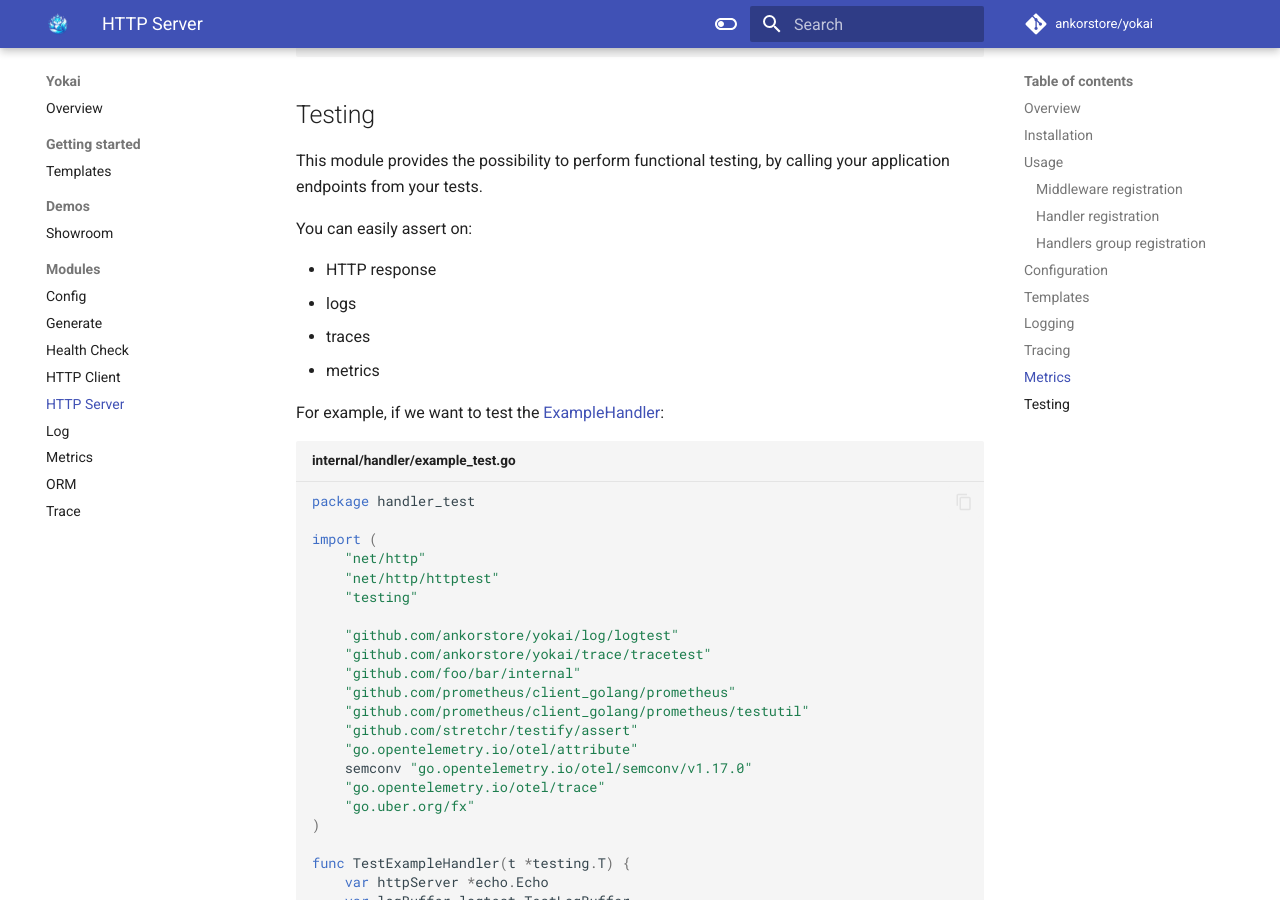
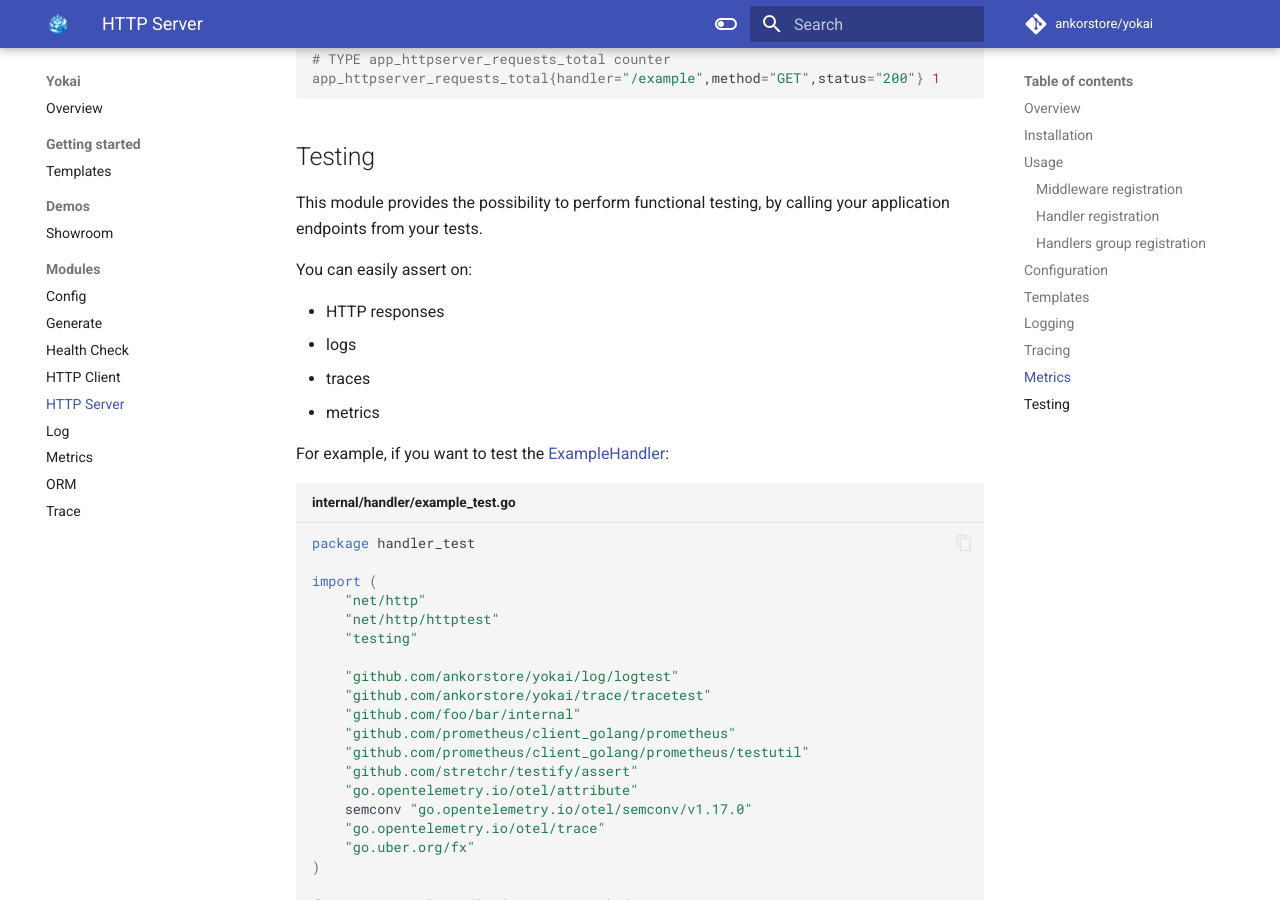
Before and after one commit to ankorstore/yokai, an MkDocs documentation site: the page built from docs/modules/fxhttpserver.md, in a window 1280 px wide and 900 px high, scrolled down 10748 px. Built offline with MkDocs 1.6.1 and Material for MkDocs 9.7.7, drawn with Linux system fonts in a browser that asks for light colours; comment, search, counter and statistics services are not loaded; some of the changed text lies outside the part shown.

Commit message:
doc(main): Added documentation (#70)

````diff
--- a/docs/modules/fxhttpserver.md
+++ b/docs/modules/fxhttpserver.md
@@ -509,12 +511,12 @@ This module provides the possibility to perform functional testing, by calling y
 
 You can easily assert on:
 
-- HTTP response
+- HTTP responses
 - logs
 - traces
 - metrics
 
-For example, if we want to test the [ExampleHandler](#handler-registration):
+For example, if you want to test the [ExampleHandler](#handler-registration):
 
 ```go title="internal/handler/example_test.go"
 package handler_test
````
Also changed, not shown: other parts of docs/modules/fxhttpserver.md (+2 -0 lines).
